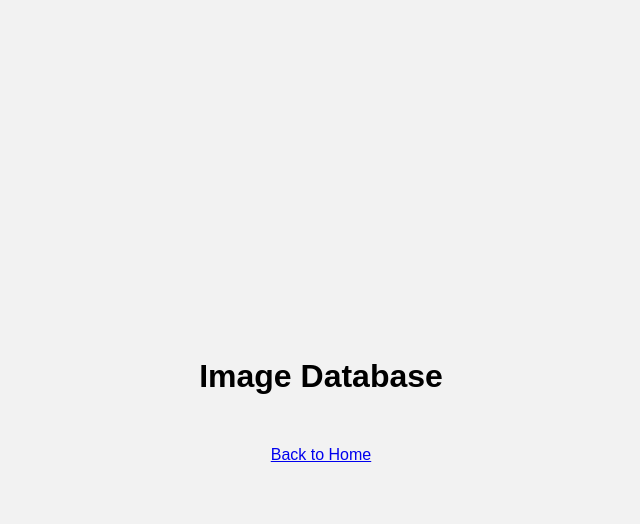
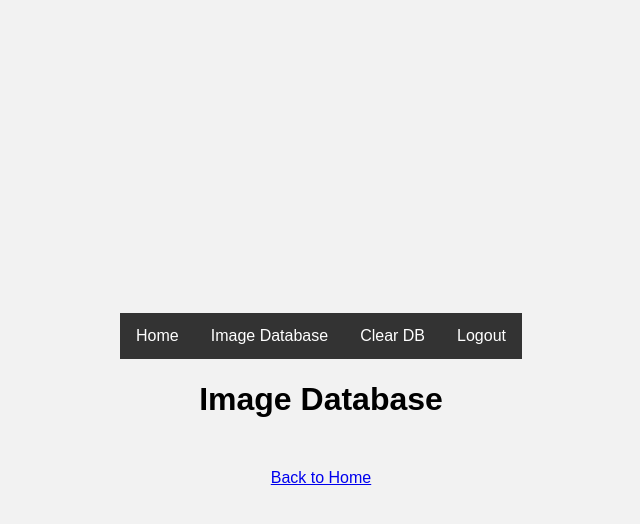
Before and after one commit to 00-Python/LAN-IP-Camera-Webserver, a Flask app: page /image_database in a window 1280 px wide. Shown: the top 524 px of the page, without its empty margins (319-959 px from the left). Run offline with Flask 3, Linux system fonts and the light colour scheme; the visitor is signed in with stand-in values (Sample User, id 1); data that the repository does not hold is empty.

Commit message:
Added navbar, clear_img_db button, removed mtcnn for face detection

```diff
--- a/app.py
+++ b/app.py
@@ -5,15 +5,14 @@ from werkzeug.security import generate_password_hash, check_password_hash
 
 import cv2
 import numpy as np
-from mtcnn import MTCNN
 import uuid
 from datetime import datetime
 import base64
+import requests
 
 
 # Load the Haar cascade xml file for face detection
 face_cascade = cv2.CascadeClassifier(cv2.data.haarcascades + 'haarcascade_frontalface_default.xml')
-
 
 app = Flask(__name__)
 app.config['SECRET_KEY'] = 'your_secret_key_here'
@@ -26,8 +25,6 @@ login_manager = LoginManager()
 login_manager.init_app(app)
 
 camera = cv2.VideoCapture(0)  # use 0 for web camera
-# Initialize the MTCNN model
-detector = MTCNN()
 
 class User(UserMixin, db.Model):
     id = db.Column(db.Integer, primary_key=True)
@@ -44,13 +41,29 @@ class FaceRecord(db.Model):
     id = db.Column(db.Integer, primary_key=True)
     user_id = db.Column(db.Integer, db.ForeignKey('user.id'))
     face_image = db.Column(db.LargeBinary)
-    left_eye_image = db.Column(db.LargeBinary)
-    right_eye_image = db.Column(db.LargeBinary)
+    body_image = db.Column(db.LargeBinary)
+    eyes_image = db.Column(db.LargeBinary)
+    mouth_image = db.Column(db.LargeBinary)
     timestamp = db.Column(db.DateTime, default=datetime.utcnow)
     unique_id = db.Column(db.String(36), default=lambda: str(uuid.uuid4()))
+    gps_location = db.Column(db.String(100))  # Assuming GPS location is a string
 
 
 facial_recognition_enabled = False
+
+@app.route('/clear_db', methods=['POST'])
+@login_required
+def clear_db():
+    # Delete all records from FaceRecord table
+    try:
+        num_face_records_deleted = db.session.query(FaceRecord).delete()
+        db.session.commit()
+        message = f"Deleted {num_face_records_deleted} face records from the database."
+    except Exception as e:
+        db.session.rollback()
+        message = f"Error clearing image database: {e}"
+    return redirect(url_for('index', message=message))
+
 
 @app.route('/toggle_facial_recognition', methods=['POST'])
 @login_required
@@ -68,28 +81,49 @@ def load_user(user_id):
 def unauthorized_callback():
     return redirect(url_for('login'))
 
-def save_face_record(frame, bounding_box, keypoints):
-    # Extract face and eye images from the frame using the bounding box and keypoints
+def save_face_record(frame, bounding_box, gps_location):
+    # Extract face image from the frame using the bounding box
     face_image = frame[bounding_box[1]:bounding_box[1] + bounding_box[3], bounding_box[0]:bounding_box[0] + bounding_box[2]]
-    left_eye_image = frame[keypoints['left_eye'][1]-10:keypoints['left_eye'][1]+10, keypoints['left_eye'][0]-10:keypoints['left_eye'][0]+10]
-    right_eye_image = frame[keypoints['right_eye'][1]-10:keypoints['right_eye'][1]+10, keypoints['right_eye'][0]-10:keypoints['right_eye'][0]+10]
+
+    # For body, eyes, and mouth detection, you would need to use appropriate Haar cascades or other methods
+    # For example, to detect eyes within the face region:
+    eyes_cascade = cv2.CascadeClassifier(cv2.data.haarcascades + 'haarcascade_eye.xml')
+    eyes = eyes_cascade.detectMultiScale(face_image)
+
+    # Assuming we take the first detected pair of eyes for simplicity
+    if len(eyes) > 0:
+        ex, ey, ew, eh = eyes[0]
+        eyes_image = face_image[ey:ey+eh, ex:ex+ew]
+    else:
+        eyes_image = None
+
+    # Similar approach for mouth detection using a mouth Haar cascade
+    # And for body detection, you would need a full-body Haar cascade or another method
 
     # Convert images to binary data
     _, face_image_encoded = cv2.imencode('.png', face_image)
-    _, left_eye_image_encoded = cv2.imencode('.png', left_eye_image)
-    _, right_eye_image_encoded = cv2.imencode('.png', right_eye_image)
+    eyes_image_encoded = cv2.imencode('.png', eyes_image)[1] if eyes_image is not None else None
+    # Repeat for mouth and body images
 
     # Create a new FaceRecord object
     face_record = FaceRecord(
         face_image=face_image_encoded.tobytes(),
-        left_eye_image=left_eye_image_encoded.tobytes(),
-        right_eye_image=right_eye_image_encoded.tobytes()
+        eyes_image=eyes_image_encoded.tobytes() if eyes_image_encoded is not None else None,
+        # Repeat for mouth and body images
+        gps_location=gps_location
     )
 
     # Add the new face record to the database
     db.session.add(face_record)
     db.session.commit()
 
+def get_gps_location(api_key="6bc9fc19816243999549491eae7c3aef"):
+    response = requests.get(f'https://api.ipgeolocation.io/ipgeo?apiKey={api_key}')
+    if response.status_code == 200:
+        data = response.json()
+        return f"{data['latitude']},{data['longitude']}"
+    else:
+        return "0.0,0.0"  # Default value in case of an error
 
 def generate_frames():
     while True:
@@ -98,37 +132,29 @@ def generate_frames():
             break
         else:
             if facial_recognition_enabled:
+                # Convert frame to grayscale
+                gray = cv2.cvtColor(frame, cv2.COLOR_BGR2GRAY)
                 # Detect faces in the frame
-                result = detector.detect_faces(frame)
+                faces = face_cascade.detectMultiScale(gray, scaleFactor=1.1, minNeighbors=5, minSize=(30, 30), flags=cv2.CASCADE_SCALE_IMAGE)
 
                 # Iterate over the face detections
-                for person in result:
-                    bounding_box = person['box']
-                    keypoints = person['keypoints']
+                for (x, y, w, h) in faces:
+                    bounding_box = (x, y, w, h)
 
-                    # Save the face record to the database without the landmarks
+                    # Save the face record to the database
                     with app.app_context():
-                        save_face_record(frame, bounding_box, keypoints)
+                        # Define a dummy GPS location for demonstration purposes
+                        dummy_gps_location = "0.0,0.0"
+                        save_face_record(frame, bounding_box, dummy_gps_location)
 
                     # Draw a rectangle around the face
-                    cv2.rectangle(frame,
-                                (bounding_box[0], bounding_box[1]),
-                                (bounding_box[0]+bounding_box[2], bounding_box[1] + bounding_box[3]),
-                                (0,155,255),
-                                2)
+                    cv2.rectangle(frame, (x, y), (x+w, y+h), (0, 255, 0), 2)
 
-                    # Draw the facial landmarks
-                    cv2.circle(frame,(keypoints['left_eye']), 2, (0,155,255), 2)
-                    cv2.circle(frame,(keypoints['right_eye']), 2, (0,155,255), 2)
-                    cv2.circle(frame,(keypoints['nose']), 2, (0,155,255), 2)
-                    cv2.circle(frame,(keypoints['mouth_left']), 2, (0,155,255), 2)
-                    cv2.circle(frame,(keypoints['mouth_right']), 2, (0,155,255), 2)
-
+            # Encode the frame regardless of facial recognition state
             ret, buffer = cv2.imencode('.jpg', frame)
             frame = buffer.tobytes()
             yield (b'--frame\r\n'
                    b'Content-Type: image/jpeg\r\n\r\n' + frame + b'\r\n')
-
 
 @app.route('/')
 @login_required
@@ -157,7 +183,6 @@ def login():
     return render_template('login.html')
 
 @app.route('/register', methods=['GET', 'POST'])
-# @login_required
 def register():
     if request.method == 'POST':
         username = request.form.get('username')
@@ -189,12 +214,8 @@ def image_database():
     # Convert binary image data to base64 for HTML display
     for record in face_records:
         record.face_image_base64 = base64.b64encode(record.face_image).decode('ascii')
-        record.left_eye_image_base64 = base64.b64encode(record.left_eye_image).decode('ascii')
-        record.right_eye_image_base64 = base64.b64encode(record.right_eye_image).decode('ascii')
     # Render the template with the face records
     return render_template('image_database.html', face_records=face_records)
-
-
 
 @app.route('/logout')
 @login_required
--- a/static/style.css
+++ b/static/style.css
@@ -9,6 +9,106 @@ body {
   min-height: 100vh;
   background-color: #f2f2f2;
 }
+
+nav {
+    background-color: #333;
+    overflow: hidden;
+    font-family: 'Arial', sans-serif;
+}
+
+nav ul {
+    list-style-type: none;
+    margin: 0;
+    padding: 0;
+}
+
+nav ul li {
+    float: left;
+}
+
+nav ul li a {
+    display: block;
+    color: white;
+    text-align: center;
+    padding: 14px 16px;
+    text-decoration: none;
+    transition: 0.3s;
+}
+
+nav ul li a:hover {
+    background-color: #ddd;
+    color: black;
+}
+
+nav ul li a:active {
+    background-color: #555;
+    color: white;
+}
+
+nav ul li hr {
+    display: block;
+    margin: 0px;
+    border: 0;
+    border-top: 1px solid #eee;
+    padding: 0;
+}
+
+/* Clear floats after the list items */
+nav:after {
+    content: "";
+    display: table;
+    clear: both;
+}
+
+input[type="submit"]#clear-db {
+    display: block;
+    color: white;
+    text-align: center;
+    padding: 14px 16px;
+    text-decoration: none;
+    background-color: #333; /* Match the nav background color */
+    border: none;
+    cursor: pointer;
+    transition: 0.3s;
+    font-size: inherit;
+}
+
+input[type="submit"]#clear-db:hover {
+    background-color: #ddd;
+    color: black;
+}
+
+/* Since we are using the same styles, we can group selectors to avoid repetition */
+nav ul li a,
+input[type="submit"]#clear-db {
+    display: block;
+    color: white;
+    text-align: center;
+    padding: 14px 16px;
+    text-decoration: none;
+    transition: 0.3s;
+}
+
+nav ul li a:hover,
+input[type="submit"]#clear-db:hover {
+    background-color: #ddd;
+    color: black;
+}
+
+nav ul li a:active,
+input[type="submit"]#clear-db:active {
+    background-color: #555;
+    color: white;
+}
+
+
+/* Responsive design for mobile view */
+@media screen and (max-width: 600px) {
+    nav ul li {
+        float: none;
+    }
+}
+
 
 .title {
   font-size: 32px;
--- /dev/null
+++ b/templates/base.html
@@ -0,0 +1,30 @@
+<!DOCTYPE html>
+<html lang="en">
+<head>
+    <meta charset="UTF-8">
+    <title>{% block title %}{% endblock %}</title>
+    <link rel="stylesheet" href="{{ url_for('static', filename='style.css') }}">
+
+    {% block head %}{% endblock %}
+</head>
+<body>
+    {% if current_user.is_authenticated %}
+    <nav>
+        <ul>
+            <li><a href="{{ url_for('index') }}">Home</a></li>
+            <li><a href="{{ url_for('image_database') }}">Image Database</a></li>
+
+            <li>
+                <form action="{{ url_for('clear_db') }}" method="post" style="display: inline;">
+                    <input id="clear-db" type="submit" value="Clear DB">
+                </form>
+            </li>
+            <li><a href="{{ url_for('logout') }}">Logout</a></li>
+            <!-- Add more navigation items here -->
+        </ul>
+    </nav>
+
+    {% endif %}
+    {% block content %}{% endblock %}
+</body>
+</html>
--- a/templates/image_database.html
+++ b/templates/image_database.html
@@ -1,10 +1,8 @@
-<!DOCTYPE html>
-<html lang="en">
-<head>
-    <meta charset="UTF-8">
-    <title>Image Database</title>
-    <link rel="stylesheet" href="{{ url_for('static', filename='style.css') }}">
-    <style>
+{% extends 'base.html' %}
+{% block title %}Image Database{% endblock %}
+
+{% block head %}
+<style>
         .gallery {
             display: grid;
             grid-template-columns: repeat(auto-fit, minmax(250px, 1fr));
@@ -26,8 +24,9 @@
             color: #555;
         }
     </style>
-</head>
-<body>
+{% endblock %}
+
+{% block content %}
     <h1>Image Database</h1>
     <div class="gallery">
         {% for record in face_records %}
@@ -43,5 +42,4 @@
         {% endfor %}
     </div>
     <a href="{{ url_for('index') }}">Back to Home</a>
-</body>
-</html>
+{% endblock %}
```
Also changed, not shown: templates/index.html (+8 -12 lines), 2 other files.
